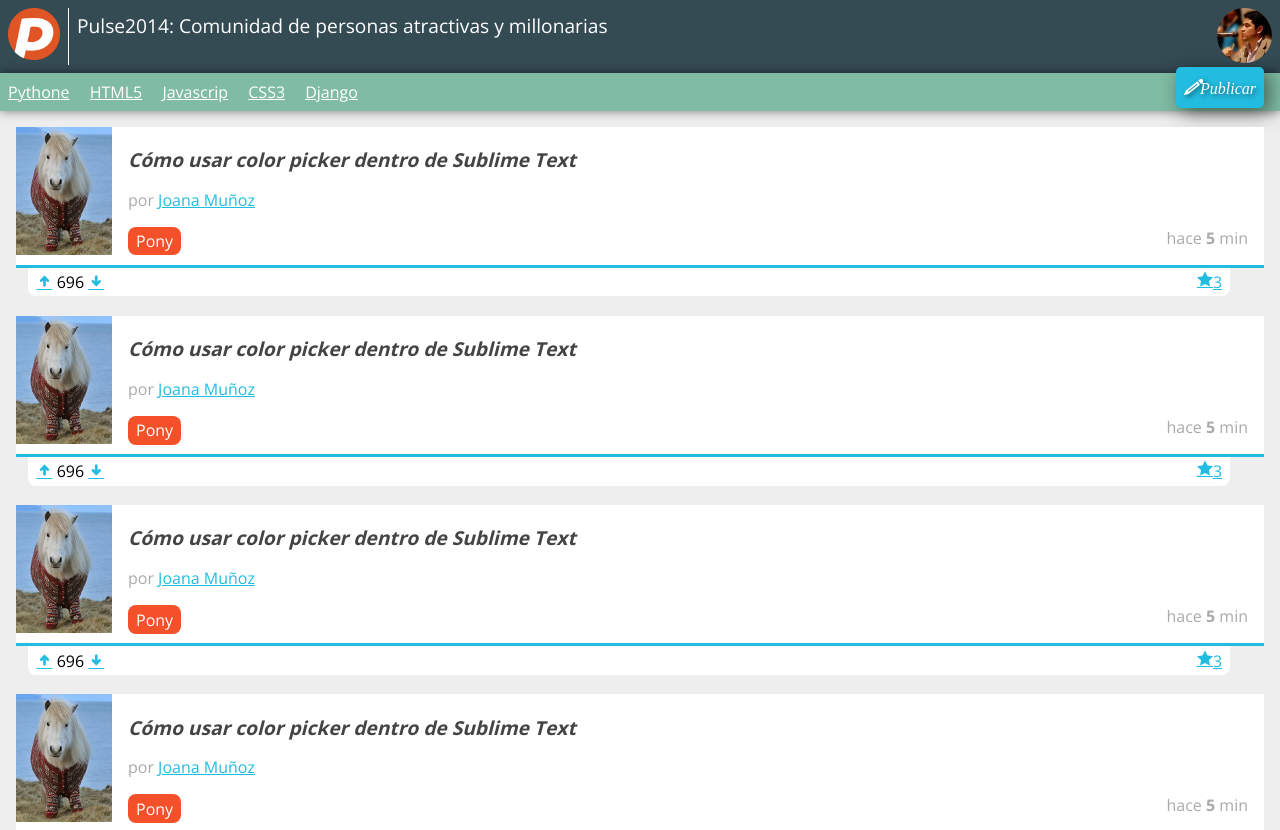
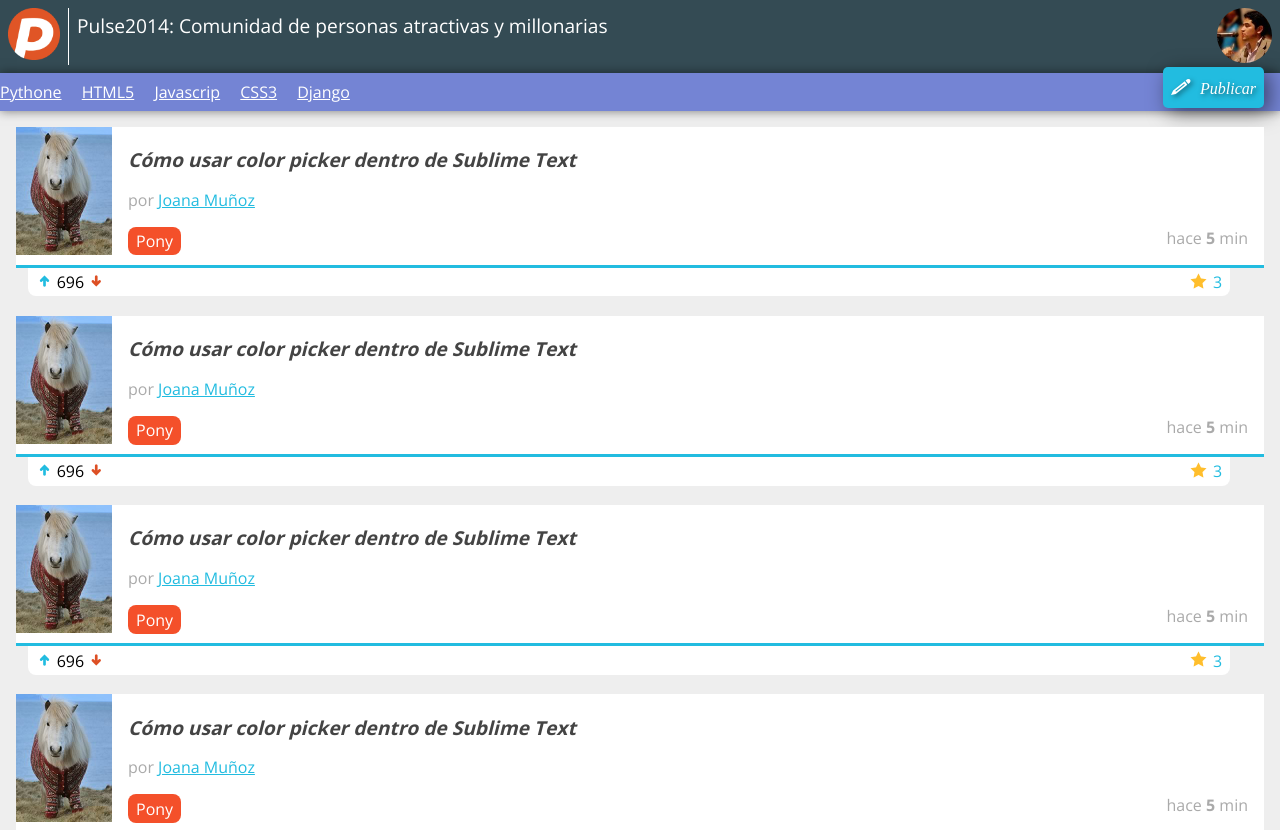
Before and after one commit to obbomu/pulse, a plain HTML site: page index.html in a window 1280 px wide. Shown: the top 830 px of the page. Drawn offline with nearby package versions, Linux system fonts and the light colour scheme.

Commit message:
Colores-iconos

```diff
--- a/estilos.css
+++ b/estilos.css
@@ -25,15 +25,23 @@
 
 .icon-uniE603:before {
 	content: "\e603";
+	margin-right: 0.8em;
+
 }
 .icon-uniE602:before {
 	content: "\e602";
+	color: #FFBE2C;
+	margin-right: 0.4em;
+	position: relative;
+	top: 0.1em;
+
 }
 .icon-arrow-up-thick:before {
 	content: "\e600";
 }
 .icon-arrow-down-thick:before {
 	content: "\e601";
+	color: #DD4F24;
 }
 
 
@@ -113,9 +121,9 @@ header #logo img
 }
 nav
 {
-	background: #80BCA3;
+	background: #7484D4;
 	box-shadow: rgba(0,0,0,0.5) 0px 0px 10px;
-	padding: 0 0.5em;
+	padding: 0 6em 0 0;
 	position: relative;
 }
 nav ul
@@ -218,6 +226,10 @@ nav ul li a
 	top: 100%;
 	width: 95%;
 }
+#contenido .item .votacion a
+{
+	text-decoration: none;
+}
 #contenido .item .votacion .comentarios_item,
 #contenido .item .votacion .guardar_item
 {
--- a/index.html
+++ b/index.html
@@ -3,7 +3,7 @@
 <head>
 	<meta charset="UTF-8" />
 	<meta name="description" content="Proyecto de la primera generacion del curso de diseño web online de gente cool" />
-	<meta name="viewport" content="width=device-width,initial-scale=1, maximum-scale=1">
+	<meta name="viewport" content="device-width, minimum-scale=1, maximum-scale=1" />
 	<title>Puls2012: Comunidad de personas atractivas y sexy </title>
 	<link href='http://fonts.googleapis.com/css?family=Open+Sans:400,700' rel='stylesheet' type='text/css' />
 	<link href="favicon.png" rel="icon" type="image/x-icon" />
```
